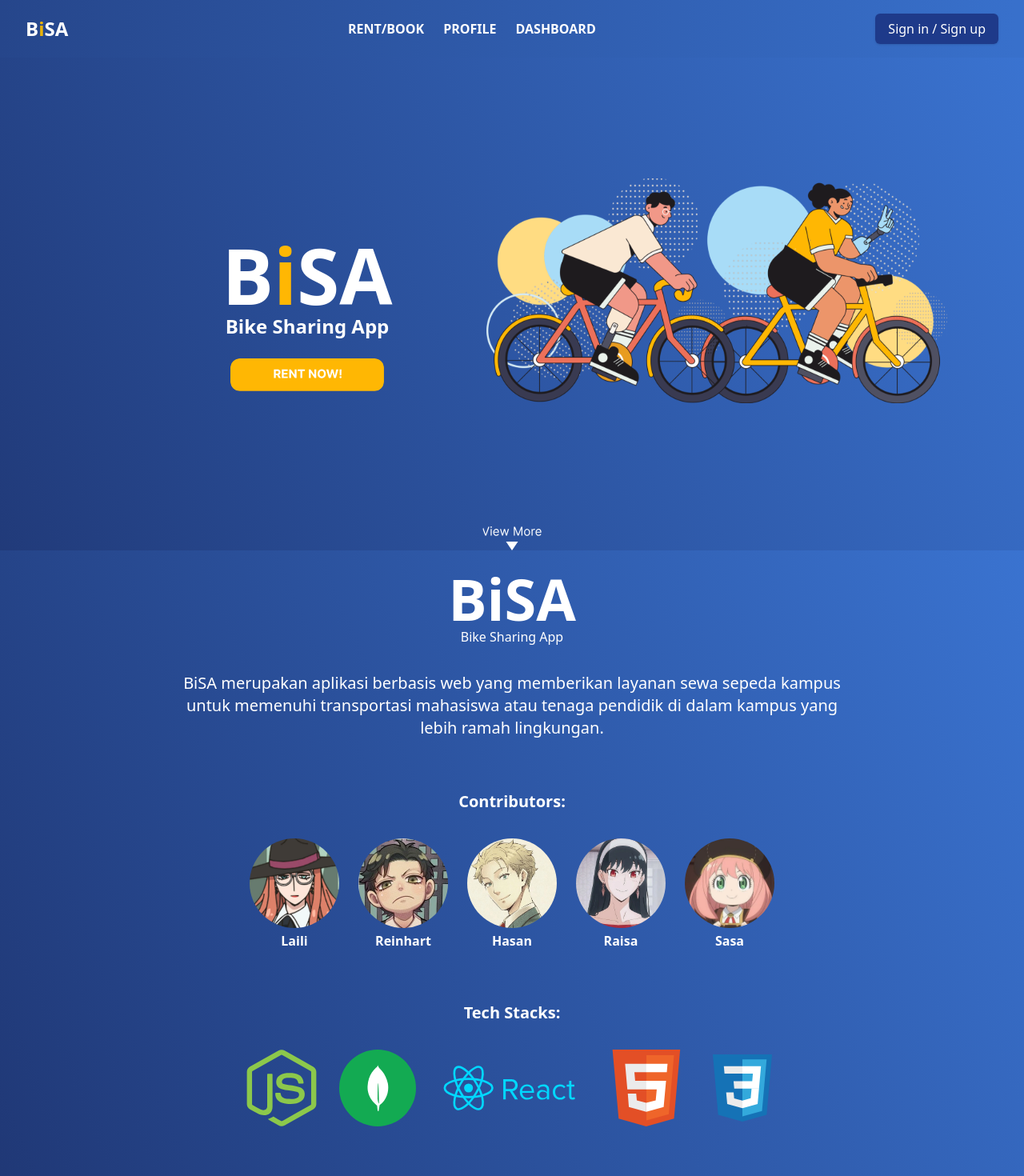
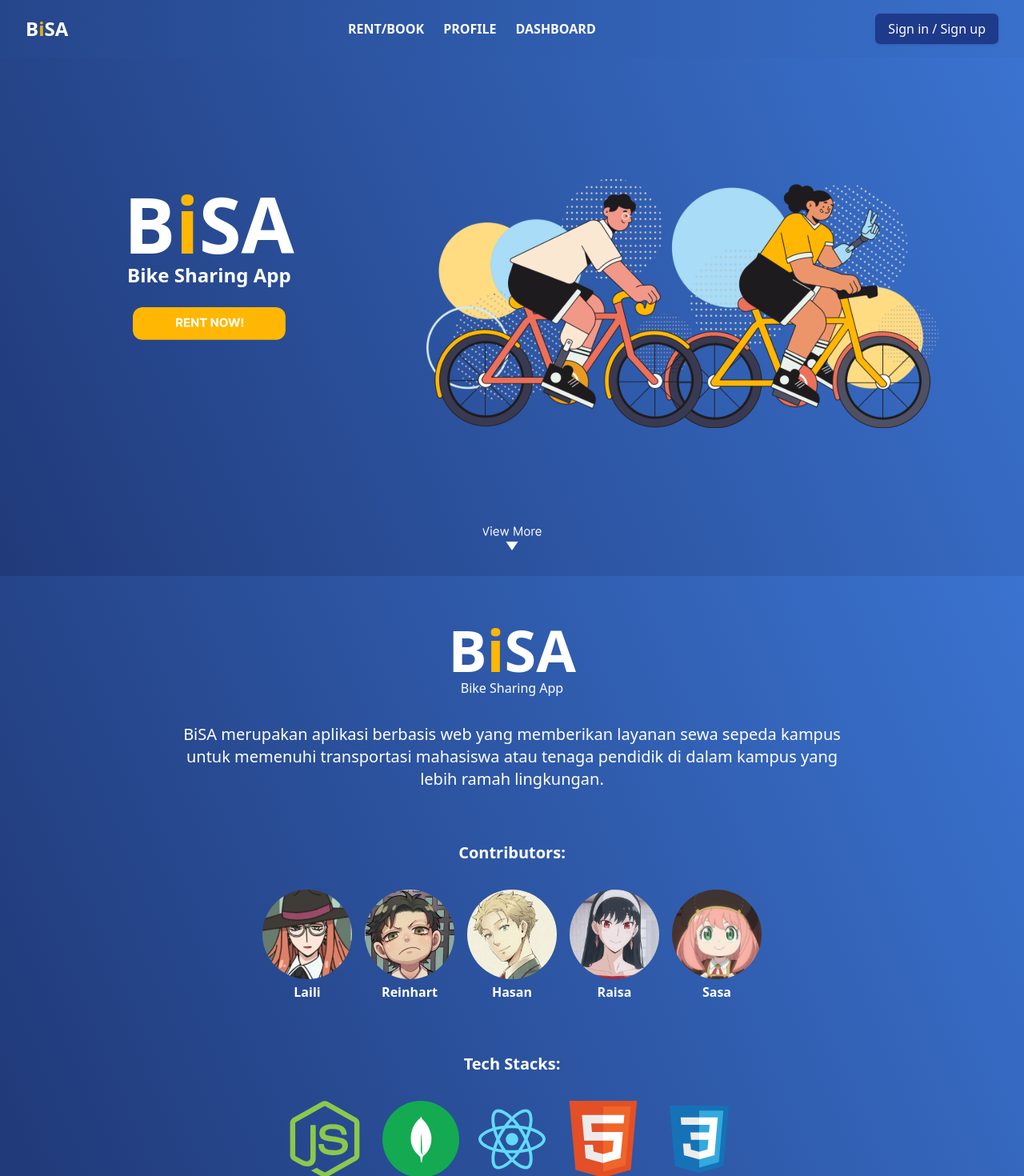
Before and after one commit to hasanchamdany/campus-bike-rent, a React (Create React App) app in the folder client/: page / in a window 1280 px wide. Shown: the top 1470 px of the page at 80% size. Built offline with nearby package versions, Linux system fonts and the light colour scheme.

Commit message:
fix(home): fix home page code and add responsiveness

```diff
--- a/client/src/components/About/About.jsx
+++ b/client/src/components/About/About.jsx
@@ -12,7 +12,7 @@ export default function About() {
     // --------- about page div start --------- //
     <div
       className="flex flex-col items-center justify-center
-                  text-white bgdefault w-full"
+                  text-white bgdefault w-full pt-8"
     >
       {/* --------- logo div start --------- */}
       <div className="flex flex-col justify-center items-center font-semi-bold w-8/12 mt-6">
--- a/client/src/components/About/AppLogo.jsx
+++ b/client/src/components/About/AppLogo.jsx
@@ -5,7 +5,7 @@ export default function AppLogo() {
     <>
       <div id="loginTitle" className="flex">
         <h1 className="text-7xl font-bold text-white">B</h1>
-        <h1 className="text-7xl font-bold text-yellow-dark">i</h1>
+        <h1 className="text-7xl font-bold text-orange">i</h1>
         <h1 className="text-7xl font-bold text-white">SA</h1>
       </div>
       <div>
--- a/client/src/components/Contributors/ContribBox.jsx
+++ b/client/src/components/Contributors/ContribBox.jsx
@@ -13,7 +13,7 @@ export default function ContribBox() {
     <>
       <h4 className="text-xl">Contributors:</h4>
       {/* --------- contributor card div start --------- */}
-      <div className="flex flex-row gap-6">
+      <div className="flex flex-wrap justify-center items-center gap-4 lg:flex-nowrap md:flex-nowrap">
         <ContribPerson
           personImg={sylvia}
           personAlt="Laili"
--- a/client/src/components/SidePage/SidePageHome.jsx
+++ b/client/src/components/SidePage/SidePageHome.jsx
@@ -3,35 +3,50 @@ import button from "../../assets/Images/button.svg"
 import riders from "../../assets/Images/riders.svg"
 import viewMore from "../../assets/Images/viewMore.svg"
 
-
 export default function SideCard() {
   return (
     <div className="flex-col">
-      <div className="flex justify-center">
-          <div className="block mt-40 ml-40">
-          {/*div BISA - button*/}
-            <div className=" pt-16 text-8xl font-bold font-Inter justify-left ml-24">
-              B<span className=" text-orange">i</span>SA
+      {/* main start */}
+      <div className="flex justify-center content-center pt-24 pb-16">
+        {/* page left start */}
+        <div className="w-full flex flex-col justify-center items-center content-center lg:w-1/3">
+          {/*div BISA - logo*/}
+          <div className="pt-16 text-8xl font-bold font-Inter justify-left lg:ml-24">
+            B<span className=" text-orange">i</span>SA
             <div className="text-2xl">Bike Sharing App</div>
           </div>
-          <div id="button rent" className="mt-6 ml-24 h-f14 w-64 my-40">
-              <button>
-                <a href="/profile">
-                <img src={button} alt="rent now"
-                className="hover:scale-[1.02] ease-in-out rounded-xl w-9/12 h-9/12 m-auto"></img>
-                </a>
-              </button>
+          <div id="button rent" className="mt-6 lg:ml-24 h-f14 w-64 my-40">
+            <button>
+              <a href="/profile">
+                <img
+                  src={button}
+                  alt="rent now"
+                  className="hover:scale-[1.02] ease-in-out rounded-xl w-9/12 h-9/12 m-auto"
+                ></img>
+              </a>
+            </button>
           </div>
         </div>
-      <div className="flex m-auto">
-        <img src={riders} alt="bike hello"
-            className="rounded-xl w-9/12 h-9/12 m-auto"></img>
-      </div></div>
+        {/* page left end */}
+        {/* riders start */}
+        <div className="hidden m-auto lg:flex lg:w-2/3">
+          <img
+            src={riders}
+            alt="bike hello"
+            className="rounded-xl w-9/12 h-9/12 m-auto"
+          ></img>
+        </div>
+        {/* riders end */}
+      </div>
+      {/* main end */}
       <div>
-        <div className="flex justify-center">
+        <div className="flex justify-center mb-8">
           <button>
-            <img src={viewMore} alt="view more"
-            className="hover:scale-[1.02] ease-in-out rounded-xl w-9/12 h-9/12 m-auto"></img>
+            <img
+              src={viewMore}
+              alt="view more"
+              className="hover:scale-[1.02] ease-in-out rounded-xl w-9/12 h-9/12 m-auto"
+            ></img>
           </button>
         </div>
       </div>
```
Also changed, not shown: client/src/assets/Images/Tech/reactjs-logo.svg, client/src/assets/Images/Tech/tailwind-logo.svg (added).
